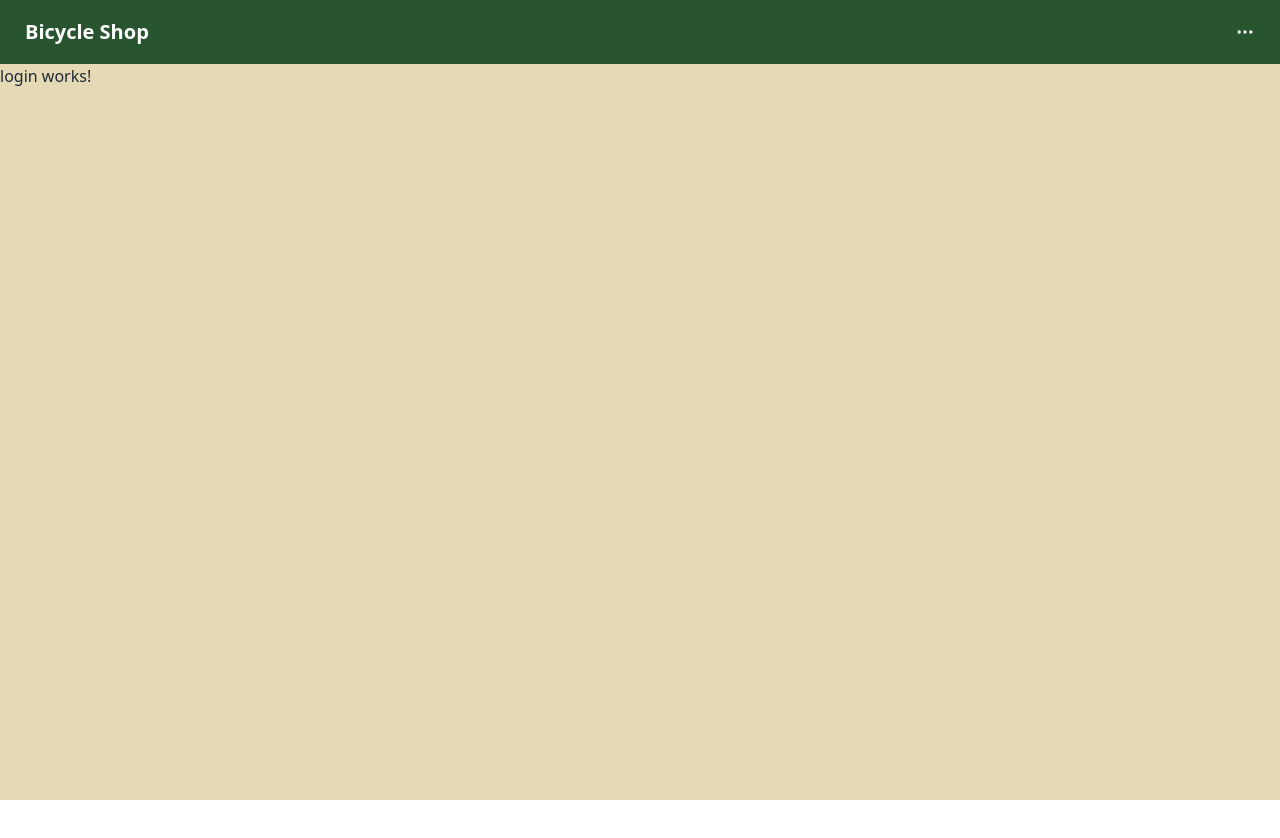
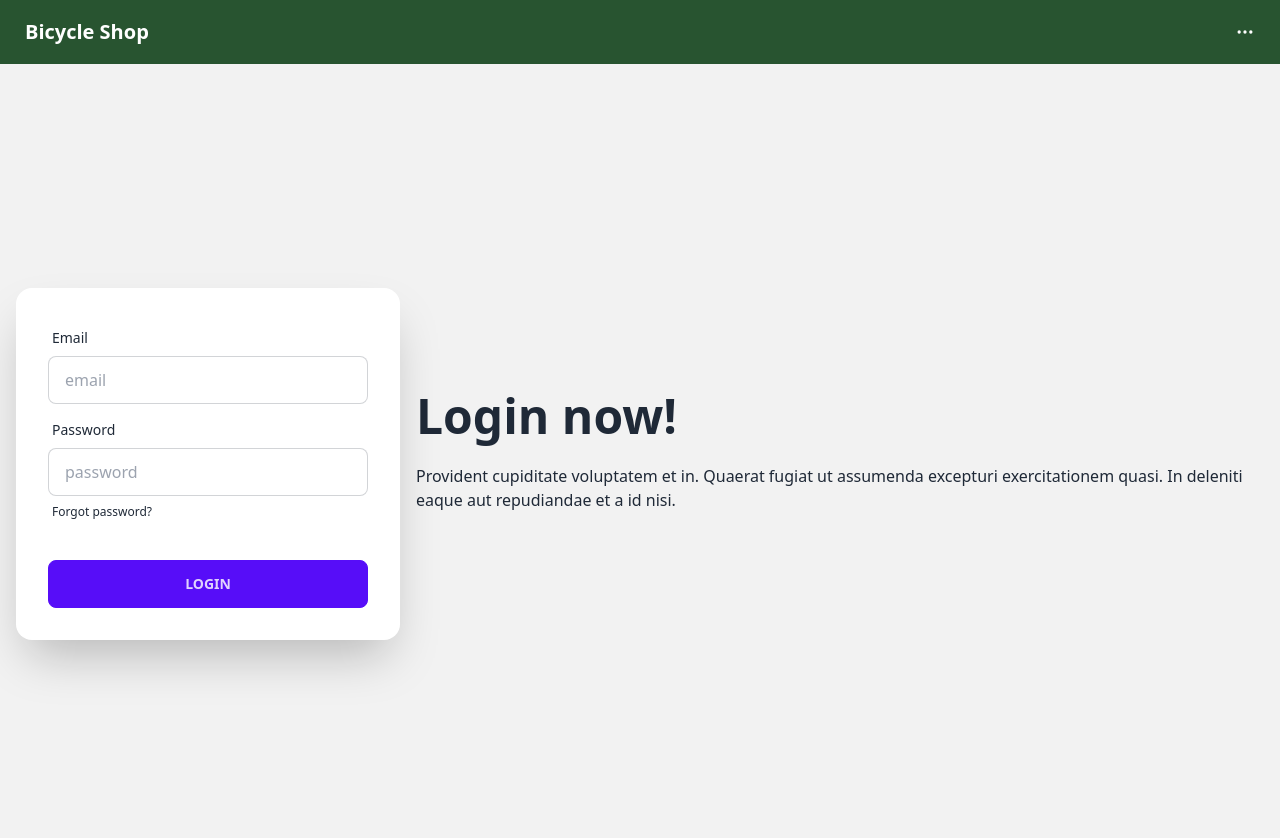
Before and after one commit to killerkpoke/bicycle-store, an Angular app: page /login in a window 1280 px wide. Shown: the top 838 px of the page. Before the commit the page ends 800 px from the top, so only its background shows below. Built offline with nearby package versions, Linux system fonts and the light colour scheme.

Commit message:
add daisy templates

```diff
--- a/src/components/bikes/bikes.component.html
+++ b/src/components/bikes/bikes.component.html
@@ -1,3 +1,4 @@
 <p>
   bikes works!
+  <app-my-card></app-my-card>
 </p>
--- a/src/components/cart/cart.component.html
+++ b/src/components/cart/cart.component.html
@@ -1,3 +1,6 @@
-<p>
-  cart works!
-</p>
+<ul class="steps steps-vertical lg:steps-horizontal">
+  <li class="step step-primary">Register</li>
+  <li class="step step-primary">Choose plan</li>
+  <li class="step">Purchase</li>
+  <li class="step">Receive Product</li>
+</ul>
--- a/src/components/home/home.component.html
+++ b/src/components/home/home.component.html
@@ -1,3 +1,10 @@
-<p>
-  home works!
-</p>
+<div class="hero min-h-screen" style="background-image: url(https://daisyui.com/images/stock/photo-1507358522600-9f71e620c44e.jpg);">
+  <div class="hero-overlay bg-opacity-60"></div>
+  <div class="hero-content text-center text-neutral-content">
+    <div class="max-w-md">
+      <h1 class="mb-5 text-5xl font-bold">Hello there</h1>
+      <p class="mb-5">Provident cupiditate voluptatem et in. Quaerat fugiat ut assumenda excepturi exercitationem quasi. In deleniti eaque aut repudiandae et a id nisi.</p>
+      <button class="btn btn-primary">Get Started</button>
+    </div>
+  </div>
+</div>
--- a/src/components/login/login.component.html
+++ b/src/components/login/login.component.html
@@ -1,3 +1,30 @@
-<p>
-  login works!
-</p>
+<div class="hero min-h-screen bg-base-200">
+  <div class="hero-content flex-col lg:flex-row-reverse">
+    <div class="text-center lg:text-left">
+      <h1 class="text-5xl font-bold">Login now!</h1>
+      <p class="py-6">Provident cupiditate voluptatem et in. Quaerat fugiat ut assumenda excepturi exercitationem quasi. In deleniti eaque aut repudiandae et a id nisi.</p>
+    </div>
+    <div class="card flex-shrink-0 w-full max-w-sm shadow-2xl bg-base-100">
+      <form class="card-body">
+        <div class="form-control">
+          <label class="label">
+            <span class="label-text">Email</span>
+          </label>
+          <input type="email" placeholder="email" class="input input-bordered" required />
+        </div>
+        <div class="form-control">
+          <label class="label">
+            <span class="label-text">Password</span>
+          </label>
+          <input type="password" placeholder="password" class="input input-bordered" required />
+          <label class="label">
+            <a href="#" class="label-text-alt link link-hover">Forgot password?</a>
+          </label>
+        </div>
+        <div class="form-control mt-6">
+          <button class="btn btn-primary">Login</button>
+        </div>
+      </form>
+    </div>
+  </div>
+</div>
```
